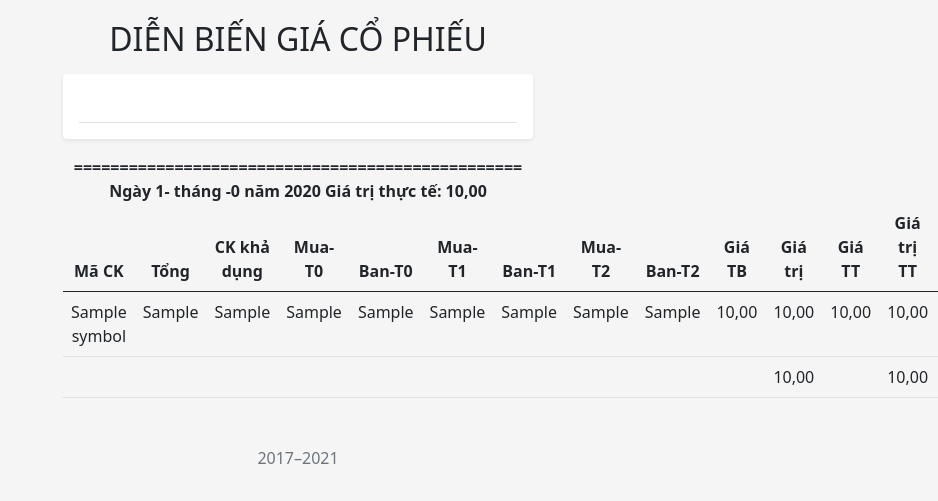
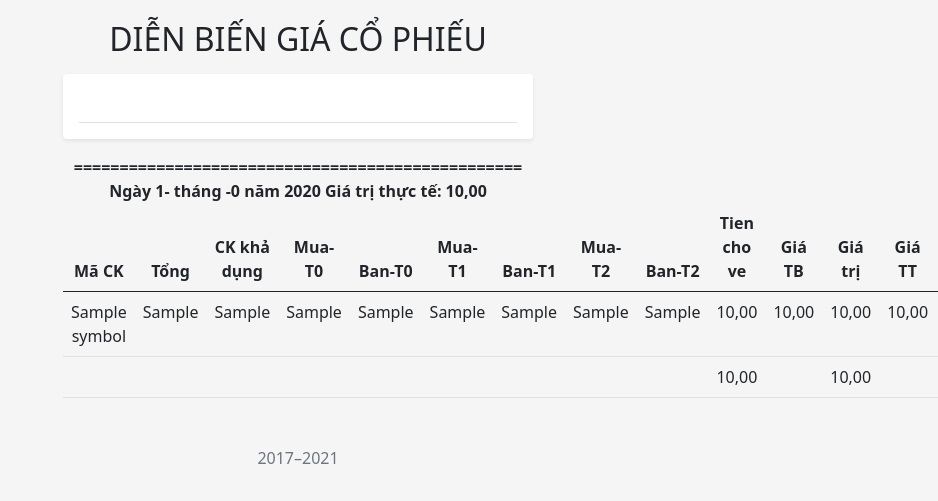
Before and after one commit to thang42c3/autotrade_info, a Flask app: page / in a window 1280 px wide; the page is wider, and only the part inside the window is pictured. Shown: the part 409-910 px from the top of that part, without its empty margins (342-1280 px from the left). Run offline with Flask 2, Linux system fonts and the light colour scheme; a database or web service that is not in the repository returns one stand-in record (values such as "Sample title").

Commit message:
Update index.html

```diff
--- a/app/templates/index.html
+++ b/app/templates/index.html
@@ -116,7 +116,7 @@ body {
 
 
         <th scope="col">Ban-T2</th>
-
+        <th scope="col">Tien cho ve</th>
         <th scope="col">Giá TB</th>
         <th scope="col">Giá trị</th>
         <th scope="col">Giá TT</th>
@@ -139,6 +139,7 @@ body {
                      <td>{{stocks_infor['stocks_info'][symbol]['ban_t1']}}</td>
                      <td>{{stocks_infor['stocks_info'][symbol]['mua_t2']}}</td>
                      <td>{{stocks_infor['stocks_info'][symbol]['ban_t2']}}</td>
+                                          <td>{{'{:,.2f}'.format(stocks_infor['stocks_info'][symbol]['tien_ko_the_mua']) | replace(',','*') | replace('.',',') | replace('*','.')}}</td>
                      <td>{{'{:,.2f}'.format(stocks_infor['stocks_info'][symbol]['gia_tb']) | replace(',','*') | replace('.',',') | replace('*','.')}}</td>
                            <td>{{'{:,.2f}'.format(stocks_infor['stocks_info'][symbol]['gia_tri']) | replace(',','*') | replace('.',',') | replace('*','.')}}</td>
                      <td>{{'{:,.2f}'.format(stocks_infor['stocks_info'][symbol]['gia_tt']) | replace(',','*') | replace('.',',') | replace('*','.')}}</td>
@@ -157,6 +158,7 @@ body {
                      <td></td>
                      <td></td>
                      <td></td>
+                 <td>{{'{:,.2f}'.format(stocks_infor['tien_khong_the_mua_tong']) | replace(',','*') | replace('.',',') | replace('*','.')}}</td>
                      <td></td>
                            <td>{{'{:,.2f}'.format(stocks_infor['gia_tri_tong'])| replace(',','*') | replace('.',',') | replace('*','.')}}</td>
                      <td></td>
```
